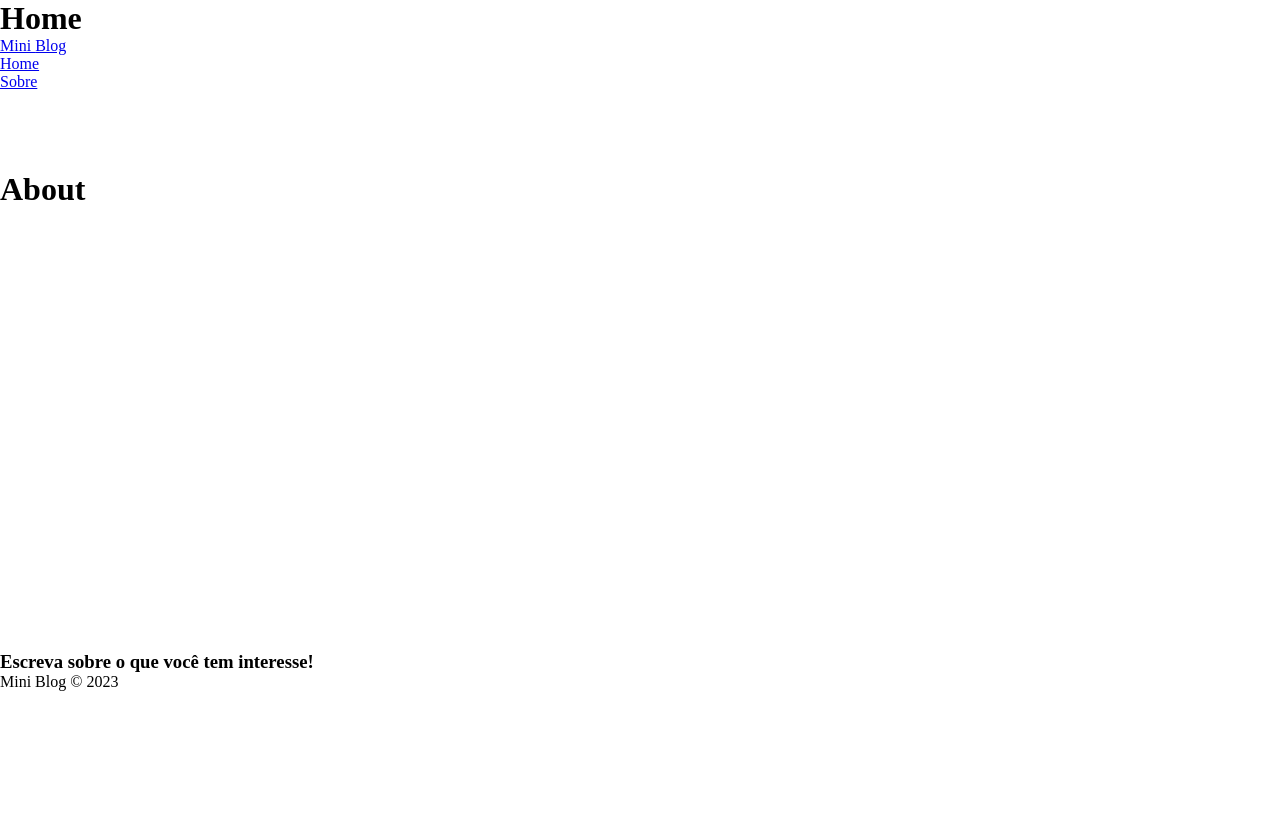
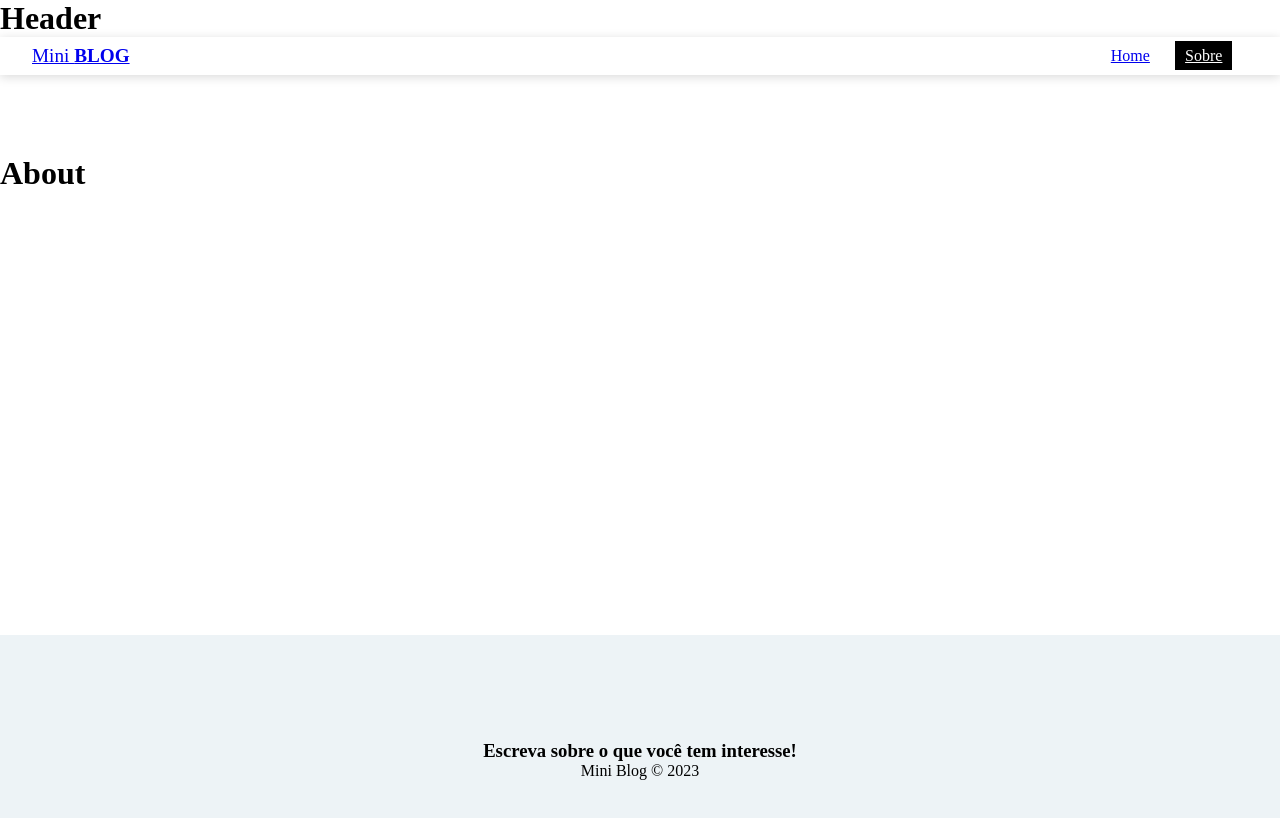
Before and after one commit to abnerfirmino/Projeto-Mini-Blog, a React (Vite) app: page /about in a window 1280 px wide. Shown: the top 818 px of the page. Built offline with nearby package versions, Linux system fonts and the light colour scheme.

Commit message:
css do Navbar e do Footer

```diff
--- a/src/App.jsx
+++ b/src/App.jsx
@@ -4,13 +4,14 @@ import { Home } from './pages/Home';
 import { About } from './pages/About';
 import { NavBar } from './components/NavBar';
 import { Footer } from './components/Footer';
+import { Header } from './components/Header';
 
 function App() {
 
   return (
     <div className="App">
       <BrowserRouter>
-      <Home />
+      <Header />
       <NavBar />
         <div className="container">
           <Routes>
--- a/src/components/Footer/index.jsx
+++ b/src/components/Footer/index.jsx
@@ -3,7 +3,7 @@ import './styles.css';
 const Footer = () => {
 
   return (
-    <footer>
+    <footer className='footer'>
       <h3>Escreva sobre o que você tem interesse!</h3>
       <p>Mini Blog &copy; 2023</p>
     </footer>
--- a/src/components/Footer/styles.css
+++ b/src/components/Footer/styles.css
@@ -0,0 +1,9 @@
+.footer {
+  height: 250px;
+  display: flex;
+  flex-direction: column;
+  align-items: center;
+  justify-content: center;
+  text-align: center;
+  background-color: #edf3f6;
+}
--- a/src/components/NavBar/index.jsx
+++ b/src/components/NavBar/index.jsx
@@ -4,16 +4,16 @@ import { NavLink } from 'react-router-dom';
 const NavBar = () => {
 
   return (
-    <nav>
-      <NavLink to='/'>
+    <nav className='navbar'>
+      <a href='/' className='brand'>
         Mini <span>Blog</span>
-      </NavLink>
-      <ul>
+      </a>
+      <ul className='links-list'>
         <li>
-          <NavLink to='/'>Home</NavLink>
+          <NavLink to='/' className={({isActive}) => (isActive ? 'active' : '')}>Home</NavLink>
         </li>
         <li>
-          <NavLink to='/about'>Sobre</NavLink>
+          <NavLink to='/about' className={({isActive}) => (isActive ? 'active' : '')}>Sobre</NavLink>
         </li>
       </ul>
     </nav>
--- a/src/components/NavBar/styles.css
+++ b/src/components/NavBar/styles.css
@@ -0,0 +1,34 @@
+.navbar {
+  display: flex;
+  box-shadow: rgba(0,0,0, .15) 0px 2px 10px 0px;
+  justify-content: space-between;
+  align-items: center;
+  padding: .5em 2em;
+}
+
+.brand {
+  font-size: 1.2em;
+}
+
+.brand span {
+  font-weight: 900;
+  text-transform: uppercase;
+}
+
+.links-list {
+  display: flex;
+  list-style-type: none;
+}
+
+.links-list li {
+  margin-right: 1em;
+}
+
+.links-list li a {
+  padding: .4em .6em;
+}
+
+.active {
+  background-color: #000;
+  color: #fff;
+}
--- a/src/styles/global-styles.css
+++ b/src/styles/global-styles.css
@@ -4,7 +4,11 @@
   box-sizing: border-box;
 }
 
-#root {
+.body {
+  font-family: "Montserrat", sans-serif;
+}
+
+.App {
   display: flex;
   flex-direction: column;
   justify-content: space-between;
```
